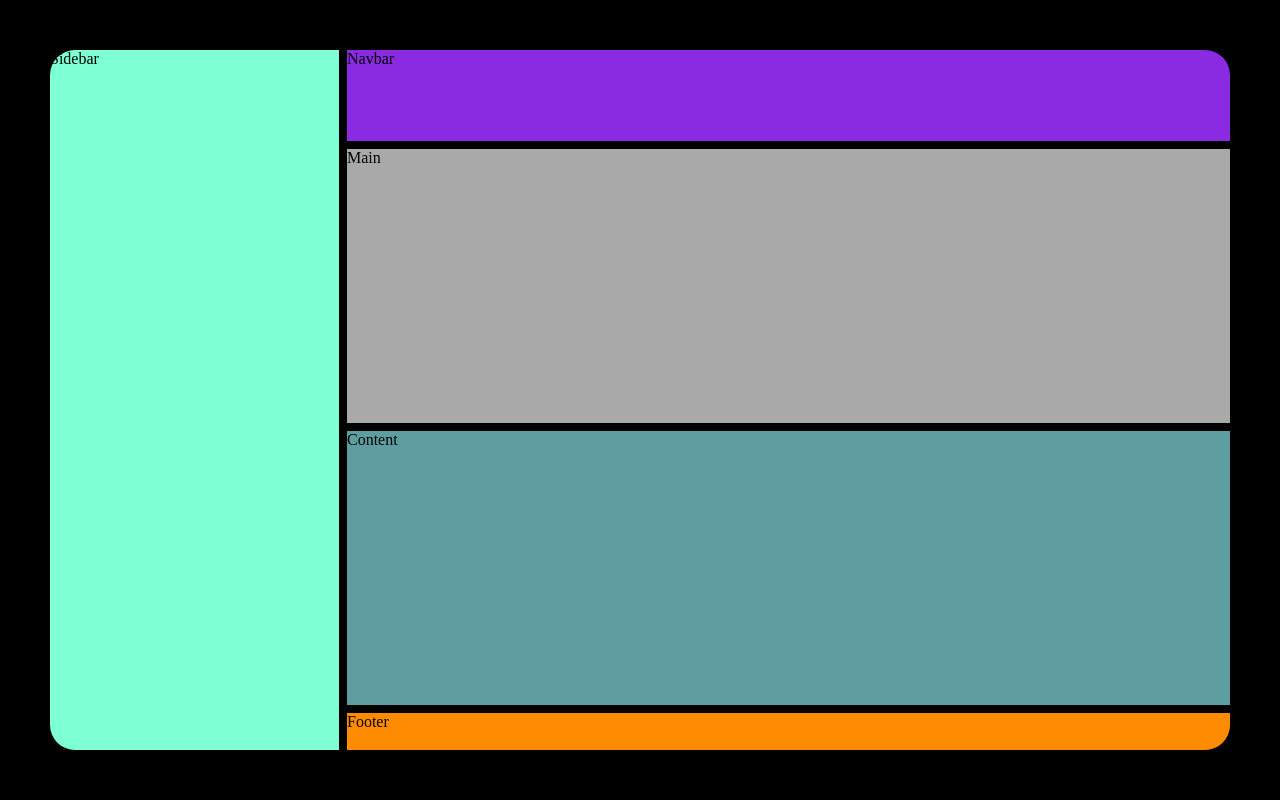
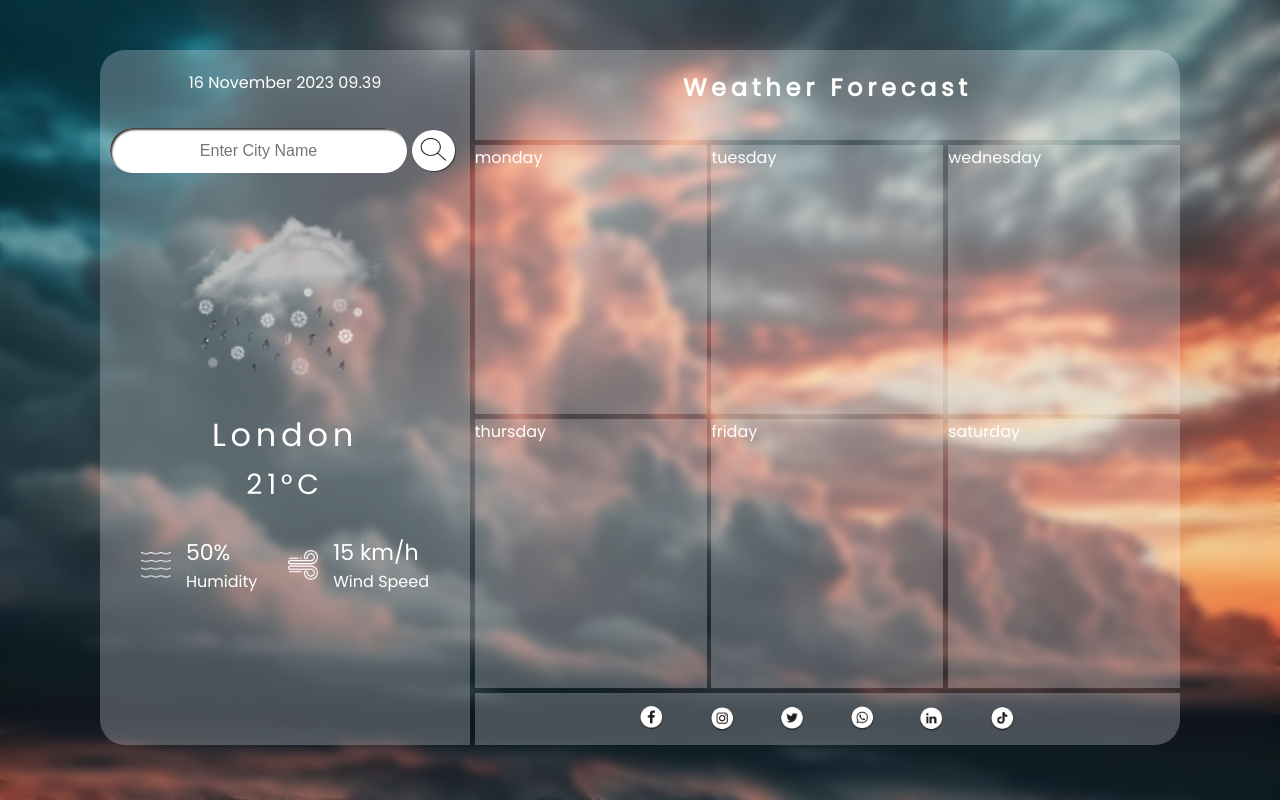
Before and after one commit to RebeccaVanLitsenborg/Weather-App, a plain HTML site: page index.html in a window 1280 px wide. Drawn offline with Linux system fonts and the light colour scheme.

Commit message:
Fetch and log weather data from OpenWeatherMap API using geocoding for coordinates and forecast API

```diff
--- a/index.html
+++ b/index.html
@@ -3,18 +3,66 @@
 <head>
     <meta charset="UTF-8">
     <meta name="viewport" content="width=device-width, initial-scale=1.0">
-    <title>Weather</title>
+    <title>Weather Forecast App</title>
     <link href="style.css" rel="stylesheet">
+    <link rel="preconnect" href="https://fonts.googleapis.com">
+    <link rel="preconnect" href="https://fonts.gstatic.com" crossorigin>
+    <link href="https://fonts.googleapis.com/css2?family=Poppins&family=Space+Mono&display=swap" rel="stylesheet">
     <script src="script.js" defer></script>
 </head>
 <body>
-        <div class ="container">
-            <nav>Navbar</nav>
-            <main>Main</main>
-            <div id="sidebar">Sidebar</div>
-            <div id="content">Content</div>
-            <footer>Footer</footer>
+        <main class ="container">
+            <nav>
+                <h1>Weather Forecast</h1>
+            </nav>
+            <section id="daily-forecast"></section>
+                <section id="dayone">monday</section>
+                <section id="daytwo">tuesday</section>
+                <section id="daythree">wednesday</section>
+                <section id="dayfour">thursday</section>
+                <section id="dayfive">friday</section>
+                <section id="daysix">saturday</section>
+            </section>
+            <aside id="sidebar">
+                <p class="today-date">16 November 2023 09.39</p>
+                <div class="search">
+                    <input class="city-input" type ="text" placeholder="Enter City Name">
+                    <button class ="search-btn"><img src="./images/searchicon.png" alt="#"></button>
+                </div>
+                <div class="weather">
+                    <img src="./images/cloudsnow-02.png" height="220px"  alt="Clouds with snow">
+                    <h1 class="city-name">London</h2>
+                    <h2 class="temp">21°C</h1>
 
-        </div>
+                    <div class="wind-humidity">
+                        <div class="col">
+                            <img src="./images/humidity.png">
+                            <div>
+                                <p class="humidity">50%</p>
+                                <p>Humidity</p>
+                            </div>
+                        </div>
+                        <div class="col">
+                            <img src="./images/wind.png">
+                            <div>
+                                <p class="wind">15 km/h</p>
+                                <p>Wind Speed</p>
+                            </div>
+                        </div>
+                    </div>
+                </div>
+            </aside>
+
+            <footer>
+                <a href="#"><img src="./images/facebook.png"></a>
+                <a href="#"><img src="./images/instgram.png"></a>
+                <a href="#"><img src="./images/twitter.png"></a>
+                <a href="#"><img src="./images/whatsapp.png"></a>
+                <a href="#"><img src="./images/linkedin.png"></a>
+                <a href="#"><img src="./images/tiktok.png"></a>
+
+            </footer>
+        </main>
+
 </body>
 </html>
--- a/script.js
+++ b/script.js
@@ -0,0 +1,46 @@
+const cityInput = document.querySelector(".city-input");
+const searchButton = document.querySelector(".search-btn");
+
+const apiKey = `629cba6f263fe1269f69dd28b14a42e4`;
+
+const getWeatherInfo = (cityName, lat, lon) => {
+    const weatherApiUrl = `http://api.openweathermap.org/data/2.5/forecast?lat=${lat}&lon=${lon}&appid=${apiKey}`;
+
+    fetch(weatherApiUrl).then(response => response.json())
+    .then(data => {
+        const uniqueWeatherDays = [];
+        console.log(data);
+
+        data.list.filter(forecast => {
+            const weatherDate = new Date(forecast.dt_txt).getDate();
+            if(!uniqueWeatherDays.includes(weatherDate)) {
+                return uniqueWeatherDays.push(weatherDate);
+            }
+
+        });
+
+    })
+    .catch(() => {
+        alert("An error occurred while fetching weather data.")
+    })
+
+}
+
+const getCityCoordinates = () => {
+    const cityName = cityInput.value.trim();
+    if(!cityName) return;
+const geoApiUrl = `http://api.openweathermap.org/geo/1.0/direct?q=${cityName}&limit=1&appid=${apiKey}`;
+
+fetch(geoApiUrl).then(response => response.json())
+.then(data => {
+    if(!data.length) return alert(`Coordinates for ${cityName} not found`);
+    const { name, lat, lon } = data[0];
+    getWeatherInfo(name, lat, lon);
+})
+.catch(() => {
+    alert("An error occurred while fetching coordinates.")
+})
+
+}
+
+searchButton.addEventListener("click", getCityCoordinates);
--- a/style.css
+++ b/style.css
@@ -4,67 +4,204 @@
 }
 
 body {
-    background-color: black;
+    background-image: url(./images/backdrop1.jpg);
+    background-repeat: no-repeat;
+    background-size: cover;
+    font-family: 'Poppins', sans-serif;
+    letter-spacing: normal;
+    color: white;
+}
+h1 {
+    color: white;
+    text-align: center;
+    padding: 20px;
+    letter-spacing: 0.3rem;
 }
 
 .container {
     display: grid;
     height: 100vh;
-    grid-template-columns: 1fr 1fr 1fr 1fr;
+    grid-template-columns: 1.5fr 1fr 1fr 1fr;
     grid-template-rows: 0.5fr 1.5fr 1.5fr 0.2fr;
     grid-template-areas:
         "sidebar nav nav nav"
-        "sidebar main main main"
-        "sidebar content content content"
+        "sidebar dayone daytwo daythree"
+        "sidebar dayfour dayfive daysix"
         "sidebar footer footer footer";
-    grid-gap: 0.5rem;
     box-sizing: border-box;
+    gap: 0.3rem;
     padding: 50px;
+    padding-left: 100px;
+    padding-right: 100px;
+    backdrop-filter:blur(5px);
 
 }
 
+.search {
+    width: 350px;
+    display: flex;
+    justify-content: space-between;
+    align-items: center;
+    padding: 10px;
+    padding-top: 10px;
+    margin: auto;
+}
+
+.search input {
+    border: 0;
+    outline: 0;
+    height: 45px;
+    font-size: 16px;
+    text-align: center;
+    flex: 1;
+    border-radius: 25px;
+    box-shadow: inset 2px 2px 2px #3c3c3c;
+}
+
+.search button {
+    border: 0;
+    outline: 0;
+    border-radius: 50%;
+    background-color: white;
+    cursor: pointer;
+    margin: 5px;
+    box-shadow:  1px 1px 1px #3c3c3c;
+}
+
+.search button img {
+    height: 38px;
+    width: 43px;
+}
+
+.weather h1 {
+    font-size: 32px;
+    font-weight: 500;
+    margin-top: -15px;
+}
+
+p.today-date {
+    text-align: center;
+    font-size: 16px;
+    padding: 20px;
+}
+
+.wind-humidity {
+    display: flex;
+    align-items: center;
+    justify-content: space-evenly;
+    padding: 10px 10px;
+    margin: 20px auto 30px auto;
+}
+
+p.wind, p.humidity {
+    font-size: 22px;
+}
+
+.col {
+    display: flex;
+    align-items: center;
+    text-align: left;
+    justify-content: space-around;
+    font-size: 16px;
+    text-wrap: nowrap;
+    white-space: nowrap;
+}
+
+.col img {
+    width: 30px;
+}
+
+.col p {
+    margin-left: 15px;
+}
+
+.weather h2 {
+    font-size: 28px;
+    font-weight: 400;
+    letter-spacing: 0.3rem;
+    text-align: center;
+    margin-top: -15px;
+}
+
+.weather img {
+    margin: auto;
+    display: block;
+}
+
+#dayone {
+    background-color: #ffffff3f;
+    grid-area: dayone;
+}
+
+#daytwo {
+    background-color: #ffffff3f;
+    grid-area: daytwo;
+}
+
+#daythree {
+    background-color: #ffffff3f;
+    grid-area: daythree;
+}
+
+#dayfour {
+    background-color: #ffffff3f;
+    grid-area: dayfour;
+}
+
+#dayfive {
+    background-color: #ffffff3f;
+    grid-area: dayfive;
+}
+
+#daysix {
+    background-color: #ffffff3f;
+    grid-area: daysix;
+}
+
 nav {
-    background-color: blueviolet;
+    background-color: #ffffff3f;
     grid-area: nav;
     border-top-right-radius: 25px;
 }
 
-main {
-    background-color:darkgrey;
-    grid-area: main;
-}
-
 #sidebar {
-    background-color: aquamarine;
+    background-color: #ffffff3f;
     grid-area: sidebar;
     border-top-left-radius: 25px;
     border-bottom-left-radius: 25px;
 }
 
-#content {
-    background-color:cadetblue;
-    grid-area: content;
+footer {
+    background-color: #ffffff3f;
+    grid-area: footer;
+    border-bottom-right-radius: 25px;
+    display: flex;
+    flex-wrap: wrap;
+    justify-content: center;
+    align-items: center;
 }
 
-
-footer {
-    background-color:darkorange;
-    grid-area: footer;
-    border-bottom-right-radius: 25px;
+footer img {
+    height: 30px;
+    padding: 10px 20px 5px 20px;
 }
 
-@media only screen and (max-width: 750px) {
+@media only screen and (max-width: 1060px) {
     .container {
+        padding: 10px;
         grid-template-columns: 1fr;
-        grid-template-rows: 0.4fr 2.2fr 1.2fr 1.2fr 0.4fr;
+        grid-template-rows: 0.4fr 2fr 1fr 1fr 1fr 1fr 1fr 1fr 1fr;
         grid-template-areas:
             "nav"
             "sidebar"
-            "main"
-            "content"
+            "dayone"
+            "daytwo"
+            "daythree"
+            "dayfour"
+            "dayfive"
+            "daysix"
             "footer";
     }
-
     nav {
         border-top-right-radius: 25px;
         border-top-left-radius: 25px;
@@ -78,4 +215,11 @@ footer {
         border-bottom-right-radius: 25px;
         border-bottom-left-radius: 25px;
     }
+
+    footer img {
+        display: flex;
+        flex-wrap: wrap;
+        justify-content: center;
+        align-items: center;
+    }
 }
```
Also changed, not shown: images/backdrop.jpg (added), images/backdrop1.jpg (added), images/cloudsnow-02.png (added), images/cloudsnow-03.png (added), images/facebook.png (added), images/humidity.png (added), images/instgram.png (added), images/linkedin.png (added), images/search.png (added), images/searchicon.png (added), images/tiktok.png (added), images/twitter.png (added), images/whatsapp.png (added), images/wind.png (added).
